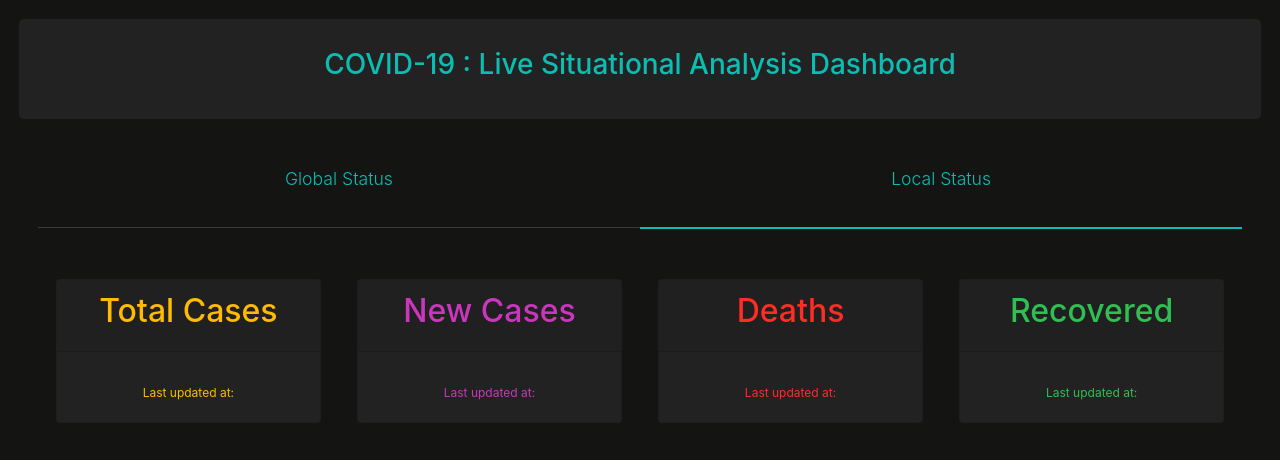
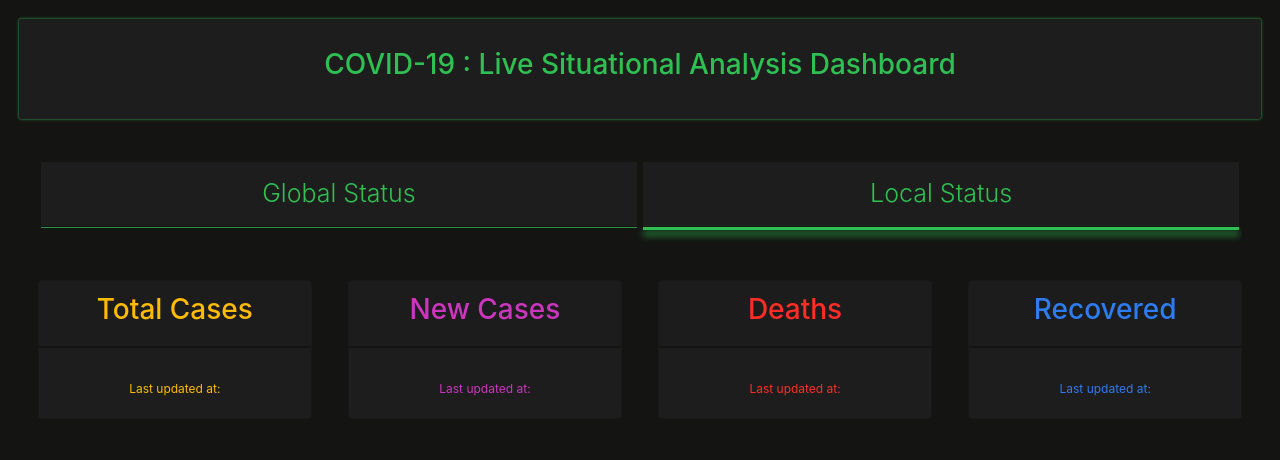
Before and after one commit to NavinduK/Reactjs, a React (Create React App) app: page / in a window 1280 px wide. Both pictures are taken after a click on the label "Local Status". Shown: the top 460 px of the page. Built offline with nearby package versions, Linux system fonts and the light colour scheme; no server answers.

Commit message:
Commit 8

```diff
--- a/src/App.css
+++ b/src/App.css
@@ -3,8 +3,14 @@
   display: flex;
 }
 
+.card-header{
+  border-bottom: 2px solid #141412;
+}
+
 .round-corners{
-  border-radius: 5px;
+  border-radius: 2px;
+  box-shadow: 0px 0px 3px rgb(53, 190, 87);
+  margin-bottom: 40px;
 }
 
 .sub-paragraph{
@@ -23,7 +29,11 @@ h1 {
 }
 
 .bg-gray{
-  background-color: #222222 ;
+  background-color: #1d1d1d ;
+}
+
+.bg-green{
+  background-color: rgb(47, 192, 83) ;
 }
 
 .tx-red{
@@ -31,7 +41,7 @@ h1 {
 }
 
 .tx-green{
-  color: rgb(47, 192, 83) !important;
+  color: rgb(46, 124, 241) !important;
 }
 
 .tx-violet{
@@ -61,25 +71,31 @@ select:focus {
 }
 .tabs [class^="tab"] label,
 .tabs [class*=" tab"] label {
-   cursor: pointer;
+    cursor: pointer;
     display: block;
     font-size: 1.1em;
     font-weight: 300;
     line-height: 1em;
-    padding: 2rem 0;
+    padding: 1.2rem 0;
     text-align: center;
+    border: 3px solid rgb(20, 20, 18);
+    background-color: #1d1d1d;
+    margin-bottom:-2px;
+    font-size: 25px;
   }
+
 
   .tabs [class^="tab"] [type="radio"],
 
   .tabs [class*=" tab"] [type="radio"] {
-    border-bottom: 1px solid #343a40;
+    border-bottom: 1px solid rgb(46, 145, 71);
     cursor: pointer;
     -webkit-appearance: none;
     -moz-appearance: none;
     appearance: none;
     display: block;
-    width: 100%;
+    width: 99%;
+    margin: auto;
     -webkit-transition: all 0.3s ease-in-out;
     -moz-transition: all 0.3s ease-in-out;
     -o-transition: all 0.3s ease-in-out;
@@ -88,11 +104,14 @@ select:focus {
     .tabs [class^="tab"] [type="radio"]:hover, .tabs [class^="tab"] [type="radio"]:focus,
     .tabs [class*=" tab"] [type="radio"]:hover,
     .tabs [class*=" tab"] [type="radio"]:focus {
-      border-bottom: 1px solid #0CBDB3;
+      border-bottom: 1px solid rgb(53, 190, 87);
+      box-shadow: 0px -5px 7px rgb(53, 190, 87);
     }
     .tabs [class^="tab"] [type="radio"]:checked,
     .tabs [class*=" tab"] [type="radio"]:checked {
-      border-bottom: 2px solid #0CBDB3;
+      border-bottom: 3px solid rgb(47, 192, 83);
+      box-shadow: 0px 5px 7px rgb(47, 192, 83);
+
     }
     .tabs [class^="tab"] [type="radio"]:checked + div,
     .tabs [class*=" tab"] [type="radio"]:checked + div {
--- a/src/components/Global.jsx
+++ b/src/components/Global.jsx
@@ -6,33 +6,33 @@ const Global = ({latest}) => {
             <div>
                 <div className="section-top center-text">
                     <div className="card bg-gray mb-3 tx-orange" style={{width: '23%', margin:'1.5% 1.5% 1.5% 0'}}>
-                        <div className="card-header"><h2>Total Cases</h2></div>
+                        <div className="card-header"><h3>Total Cases</h3></div>
                         <div className="card-body">
-                            <h3 className="card-title">{latest.data?.global_total_cases}</h3>
+                            <h2 className="card-title">{latest.data?.global_total_cases}</h2>
                             <p className="card-text sub-paragraph">Last updated at: {latest.data?.update_date_time}</p>
                         </div>
                     </div>
 
                     <div className="card bg-gray mb-3 tx-violet" style={{width: '23%', margin:'1.5%'}}>
-                        <div className="card-header"><h2>New Cases</h2></div>
+                        <div className="card-header"><h3>New Cases</h3></div>
                         <div className="card-body">
-                            <h3 className="card-title">{latest.data?.global_new_cases}</h3>
+                            <h2 className="card-title">{latest.data?.global_new_cases}</h2>
                             <p className="card-text sub-paragraph">Last updated at: {latest.data?.update_date_time}</p>
                         </div>
                     </div>
 
                     <div className="card bg-gray mb-3 tx-red" style={{width: '23%', margin:'1.5%'}}>
-                        <div className="card-header"><h2>Deaths</h2></div>
+                        <div className="card-header"><h3>Deaths</h3></div>
                         <div className="card-body">
-                            <h3 className="card-title">{latest.data?.global_deaths}</h3>
+                            <h2 className="card-title">{latest.data?.global_deaths}</h2>
                             <p className="card-text sub-paragraph">Last updated at: {latest.data?.update_date_time}</p>
                         </div>
                     </div>
 
                     <div className="card bg-gray mb-3 tx-green" style={{width: '23%', margin:'1.5% 0 1.5% 1.5%'}}>
-                        <div className="card-header"><h2>Recovered</h2></div>
+                        <div className="card-header"><h3>Recovered</h3></div>
                         <div className="card-body">
-                            <h3 className="card-title">{latest.data?.global_recovered}</h3>
+                            <h2 className="card-title">{latest.data?.global_recovered}</h2>
                             <p className="card-text sub-paragraph">Last updated at: {latest.data?.update_date_time}</p>
                         </div>
                     </div>
--- a/src/components/Local.jsx
+++ b/src/components/Local.jsx
@@ -5,34 +5,34 @@ const Local = ({latest}) => {
         return (
             <div>
                 <div className="section-top center-text">
-                    <div className="card bg-gray mb-3 tx-orange" style={{width: '22%', margin:'1.5%'}}>
-                        <div className="card-header"><h2>Total Cases</h2></div>
+                    <div className="card bg-gray mb-3 tx-orange" style={{width: '23%', margin:'1.5% 1.5% 1.5% 0'}}>
+                        <div className="card-header"><h3>Total Cases</h3></div>
                         <div className="card-body">
-                            <h3 className="card-title">{latest.data?.local_total_cases}</h3>
+                            <h2 className="card-title">{latest.data?.local_total_cases}</h2>
                             <p className="card-text sub-paragraph">Last updated at: {latest.data?.update_date_time}</p>
                         </div>
                     </div>
 
-                    <div className="card bg-gray mb-3 tx-violet" style={{width: '22%', margin:'1.5%'}}>
-                        <div className="card-header"><h2>New Cases</h2></div>
+                    <div className="card bg-gray mb-3 tx-violet" style={{width: '23%', margin:'1.5%'}}>
+                        <div className="card-header"><h3>New Cases</h3></div>
                         <div className="card-body">
-                            <h3 className="card-title">{latest.data?.local_new_cases}</h3>
+                            <h2 className="card-title">{latest.data?.local_new_cases}</h2>
                             <p className="card-text sub-paragraph">Last updated at: {latest.data?.update_date_time}</p>
                         </div>
                     </div>
 
-                    <div className="card bg-gray mb-3 tx-red" style={{width: '22%', margin:'1.5%'}}>
-                        <div className="card-header"><h2>Deaths</h2></div>
+                    <div className="card bg-gray mb-3 tx-red" style={{width: '23%', margin:'1.5%'}}>
+                        <div className="card-header"><h3>Deaths</h3></div>
                         <div className="card-body">
-                            <h3 className="card-title">{latest.data?.local_deaths}</h3>
+                            <h2 className="card-title">{latest.data?.local_deaths}</h2>
                             <p className="card-text sub-paragraph">Last updated at: {latest.data?.update_date_time}</p>
                         </div>
                     </div>
 
-                    <div className="card bg-gray mb-3 tx-green" style={{width: '22%', margin:'1.5%'}}>
-                        <div className="card-header"><h2>Recovered</h2></div>
+                    <div className="card bg-gray mb-3 tx-green" style={{width: '23%', margin:'1.5% 0 1.5% 1.5%'}}>
+                        <div className="card-header"><h3>Recovered</h3></div>
                         <div className="card-body">
-                            <h3 className="card-title">{latest.data?.local_recovered}</h3>
+                            <h2 className="card-title">{latest.data?.local_recovered}</h2>
                             <p className="card-text sub-paragraph">Last updated at: {latest.data?.update_date_time}</p>
                         </div>
                     </div>
--- a/src/components/Pills.jsx
+++ b/src/components/Pills.jsx
@@ -11,7 +11,6 @@ const Pills = ({latest}) => {
                     <input id="tab2-1" name="tabs-two" type="radio" defaultChecked="checked" />
                     <div>
                         <Global latest={latest}/>
-
                     </div>
                 </div>
                 <div className="tab-2">
--- a/src/index.css
+++ b/src/index.css
@@ -1,6 +1,6 @@
 body {
   background-color: #141412;
-  color: #0CBDB3;
+  color: rgb(47, 192, 83) ;
   margin: 1.5%;
   font-family: -apple-system, BlinkMacSystemFont, 'Segoe UI', 'Roboto', 'Oxygen',
     'Ubuntu', 'Cantarell', 'Fira Sans', 'Droid Sans', 'Helvetica Neue',
```
